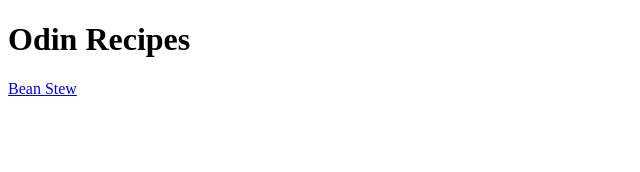
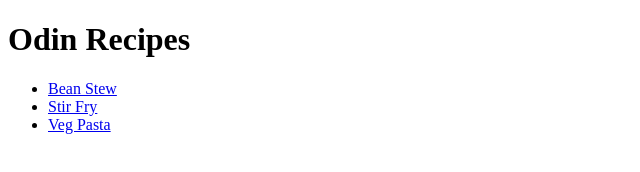
Before and after one commit to Kialti/odin-recipes, a plain HTML site: page index.html in a window 1280 px wide. Shown: the whole page, without its empty margins (0-640 px from the left). Drawn offline with Linux system fonts and the light colour scheme.

Commit message:
Link recipes on index on an unordered list

```diff
--- a/index.html
+++ b/index.html
@@ -8,6 +8,10 @@
 </head>
 <body>
     <h1>Odin Recipes</h1>
-    <a href="recipes/beanstew.html">Bean Stew</a>
+        <ul>
+            <li><a href="recipes/beanstew.html">Bean Stew</a></li>
+            <li><a href="recipes/stirfry.html">Stir Fry</a></li>
+            <li><a href="recipes/vegpasta.html">Veg Pasta</a></li>
+        </ul>
 </body>
 </html>
```
